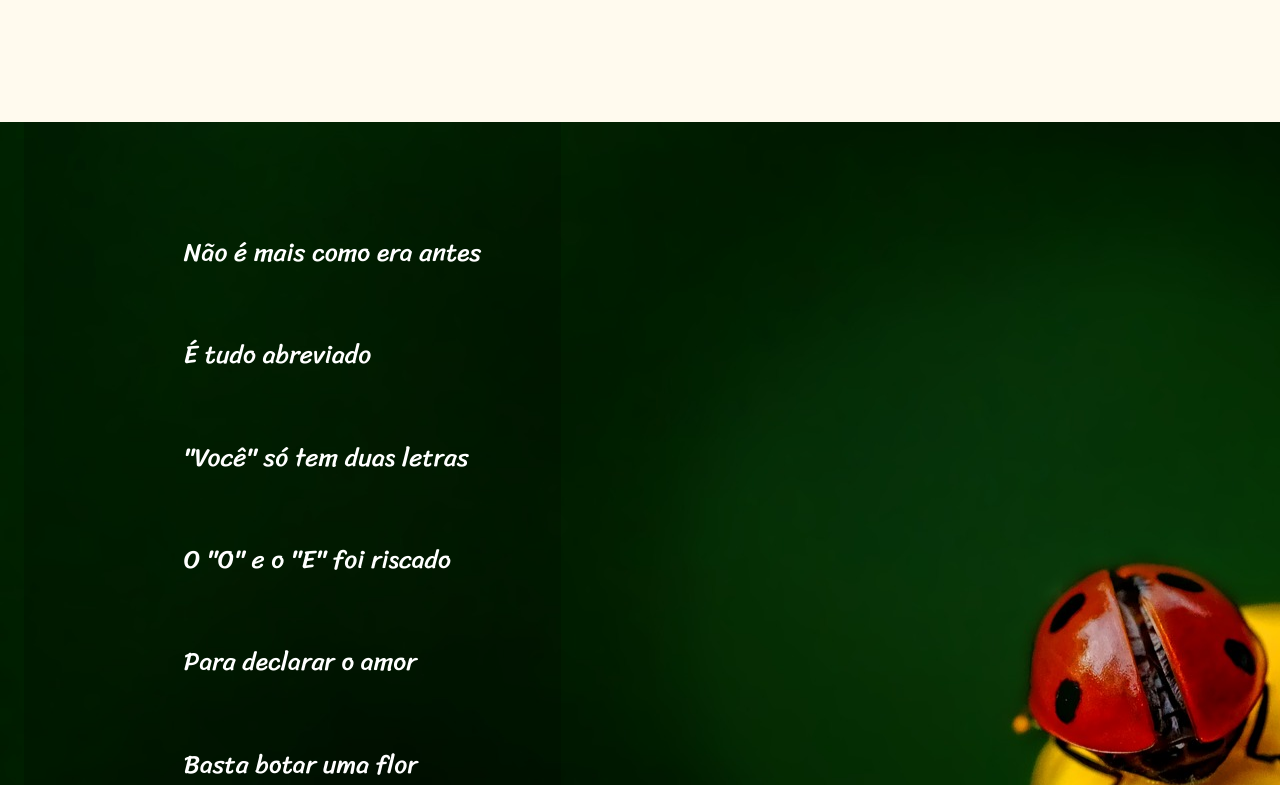
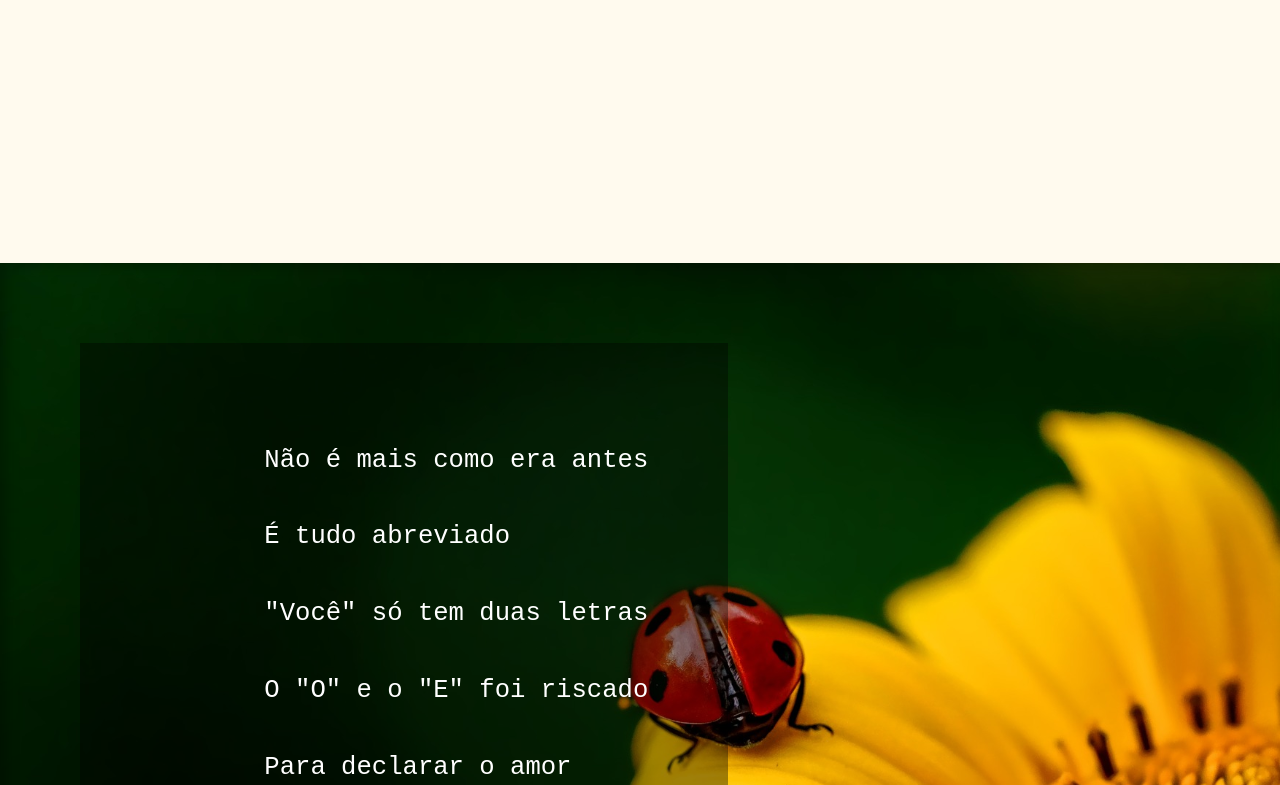
Before and after one commit to uAlessandro/Cordel-Moderno, a plain HTML site: page index.html in a window 1280 px wide. Shown: the part 815-1600 px from the top of the page. Drawn offline with Linux system fonts and the light colour scheme.

Commit message:
Site Finalizado!

```diff
--- a/index.html
+++ b/index.html
@@ -30,7 +30,7 @@
     </section>
 
 
-    <section class="vsimagem" id="girassol">
+    <section class="vsimagem" id="imggirassol">
         <pre class="telapreta">
             Não é mais como era antes
             É tudo abreviado
@@ -68,7 +68,7 @@
 
 
 
-    <section class="vsimagem" id="folhaletra">
+    <section class="vsimagem" id="imgfolhaletra">
         <pre class="telapreta">
             Tenho saudade das cartas
             Escritas com a própria mão
@@ -105,7 +105,7 @@
 
     </section>
 
-    <footer>Feito por <strong><a href="https://github.com/uAlessandro" target="_blank" rel="noopener noreferrer">Alessandro Pereira</a></strong> Desafio <strong><a href="https://www.cursoemvideo.com/" target="_blank" rel="noopener noopener">Curso em Vídeo</a></strong> </footer>
+    <footer>Site criado por <strong><a href="https://github.com/uAlessandro" target="_blank" rel="noopener noreferrer"><abbr title="GitHub">Alessandro Pereira</abbr></a></strong> Desafio <strong><a href="https://www.cursoemvideo.com/" target="_blank" rel="noopener noopener"><abbr title="Site">Curso em Vídeo</abbr></a></strong> </footer>
 
     </body>
     </html>
--- a/style.css
+++ b/style.css
@@ -33,6 +33,7 @@ header>p{
     padding-bottom: 50px;
     font-family: 'Sriracha','Times New Roman', Times, serif;
 
+
 }
 a{
     color: white;
@@ -47,41 +48,65 @@ a:hover{
 
 section{
 
+    line-height:3em;
+    font-size: clamp(1rem, 2vw, 3rem);
+    font-family: 'Sriracha', 'Times New Roman', Times, serif;
+    padding-top:10vh;
+    padding-bottom:10vh;
+    padding-left: 10vh;
+    margin: 0px;
+
+
 
 }
-#girassol{
+#imggirassol{
     background-image: url("imagens/girasol1.jpg");
 
 
 }
-#folhaletra{
+#imgfolhaletra{
     background-image: url("imagens/folhas-escritas.jpg");
 
 
 }
 
 .vsimagem{
-    background-repeat: no-repeat;
-     background-attachment: fixed;
+
+    background-attachment: fixed;
+    background-size: cover;
+    box-shadow: inset 6px 3px 13px 0px  rgba(0, 0, 0, 0.264);
+    background-position: right center;
+    background-color: black;
+
+
+
 
 }
 .telapreta{
+    display: inline-block;
+    background-color: rgba(0, 0, 0, 0.377);
+    color: white;
 
-    background-color: rgba(0, 0, 0, 0.19);
-    color: white;
-    display: inline-block;
-    margin: 0;
-    padding: 10vh;
-    translate: 3vh;
+
+
+
+
+
 
 
 }
 pre{
 
-    line-height:4em;
-    font-size: clamp(1rem, 2vw, 3rem);
+    padding-bottom: 10vh;
+    padding-right: 10vh;
+    padding-top: 10vh;
     text-align: left;
-    font-family: 'Sriracha', 'Times New Roman', Times, serif;
+
+
+
+
+
+
 
 
 
@@ -92,10 +117,7 @@ footer{
     text-align: center;
     padding: 10px;
 
-
-
-
-
-
-
 }
+abbr{
+    text-decoration: none;
+}
```
